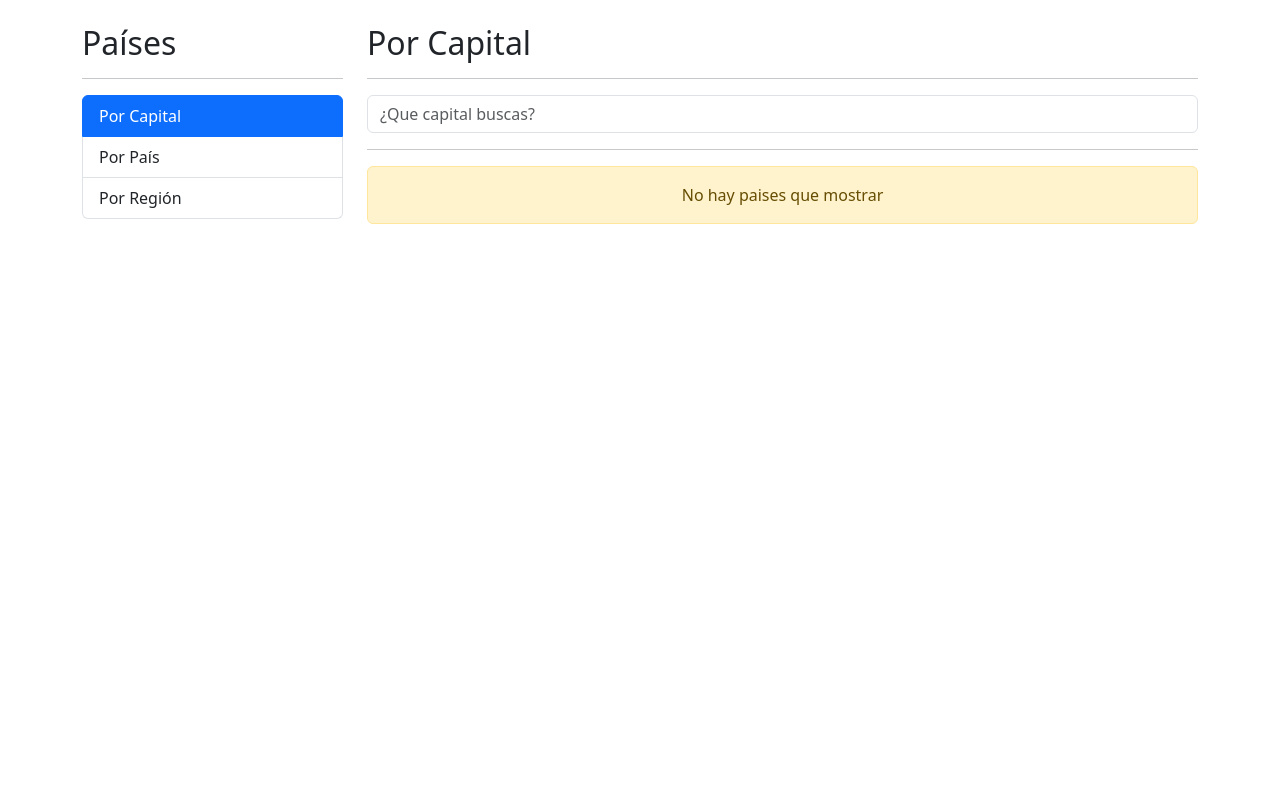
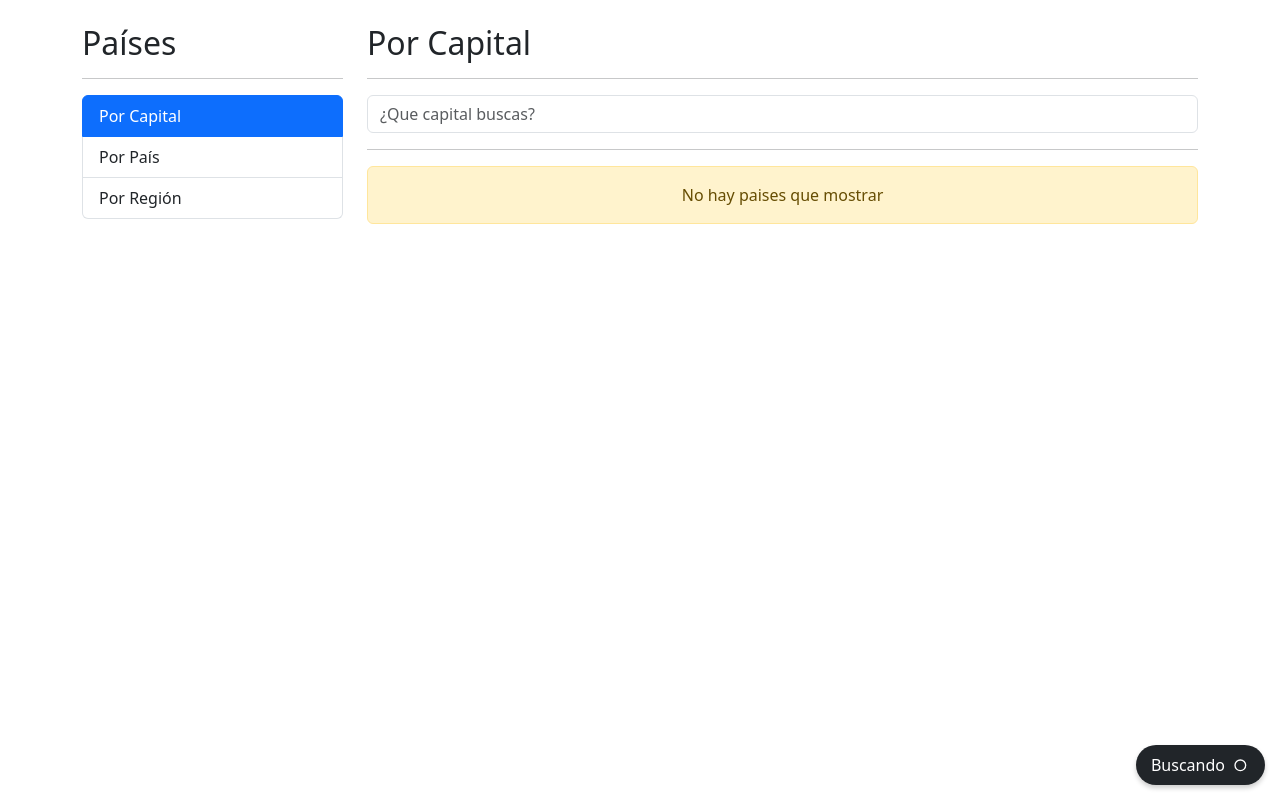
Before and after one commit to SapphicMimi/countryApp_Angular, an Angular app: page /countries/by-capital in a window 1280 px wide. Built offline with nearby package versions, Linux system fonts and the light colour scheme.

Commit message:
Loading Component

```diff
--- a/src/app/countries/pages/by-capital-page/by-capital-page.component.html
+++ b/src/app/countries/pages/by-capital-page/by-capital-page.component.html
@@ -14,6 +14,7 @@
 
 <div class="row">
   <div class="col">
+    <shared-loading-spinner></shared-loading-spinner>
     <countries-table [countries]="countries" ></countries-table>
   </div>
 </div>
--- /dev/null
+++ b/src/app/shared/components/loading-spinner/loading-spinner.component.css
@@ -0,0 +1,16 @@
+.spinner-container {
+  position: fixed;
+  bottom: 15px;
+  right: 15px;
+  background-color: black;
+  color: white;
+  padding: 5px 10px;
+  border-radius: 20px;
+  display: flex;
+  align-items: center;
+  box-shadow: 0px 3px 5px rgba(0, 0, 0, 0.2);
+}
+
+span {
+  margin-left: 5px;
+}
--- /dev/null
+++ b/src/app/shared/components/loading-spinner/loading-spinner.component.html
@@ -0,0 +1,45 @@
+<div class="spinner-container bg-dark">
+  <span>Buscando</span>
+  <!-- By Sam Herbert (@sherb), for everyone. More @ http://goo.gl/7AJzbL -->
+  <svg width="30" height="30" viewBox="0 0 45 45" xmlns="http://www.w3.org/2000/svg" stroke="#fff">
+    <g fill="none" fill-rule="evenodd" transform="translate(1 1)" stroke-width="2">
+        <circle cx="22" cy="22" r="6" stroke-opacity="0">
+            <animate attributeName="r"
+                begin="1.5s" dur="3s"
+                values="6;22"
+                calcMode="linear"
+                repeatCount="indefinite" />
+            <animate attributeName="stroke-opacity"
+                begin="1.5s" dur="3s"
+                values="1;0" calcMode="linear"
+                repeatCount="indefinite" />
+            <animate attributeName="stroke-width"
+                begin="1.5s" dur="3s"
+                values="2;0" calcMode="linear"
+                repeatCount="indefinite" />
+        </circle>
+        <circle cx="22" cy="22" r="6" stroke-opacity="0">
+            <animate attributeName="r"
+                begin="3s" dur="3s"
+                values="6;22"
+                calcMode="linear"
+                repeatCount="indefinite" />
+            <animate attributeName="stroke-opacity"
+                begin="3s" dur="3s"
+                values="1;0" calcMode="linear"
+                repeatCount="indefinite" />
+            <animate attributeName="stroke-width"
+                begin="3s" dur="3s"
+                values="2;0" calcMode="linear"
+                repeatCount="indefinite" />
+        </circle>
+        <circle cx="22" cy="22" r="8">
+            <animate attributeName="r"
+                begin="0s" dur="1.5s"
+                values="6;1;2;3;4;5;6"
+                calcMode="linear"
+                repeatCount="indefinite" />
+        </circle>
+    </g>
+  </svg>
+</div>
```
Also changed, not shown: src/app/shared/components/loading-spinner/loading-spinner.component.ts (added, +11 -0 lines), src/app/shared/shared.module.ts (+7 -4 lines).
